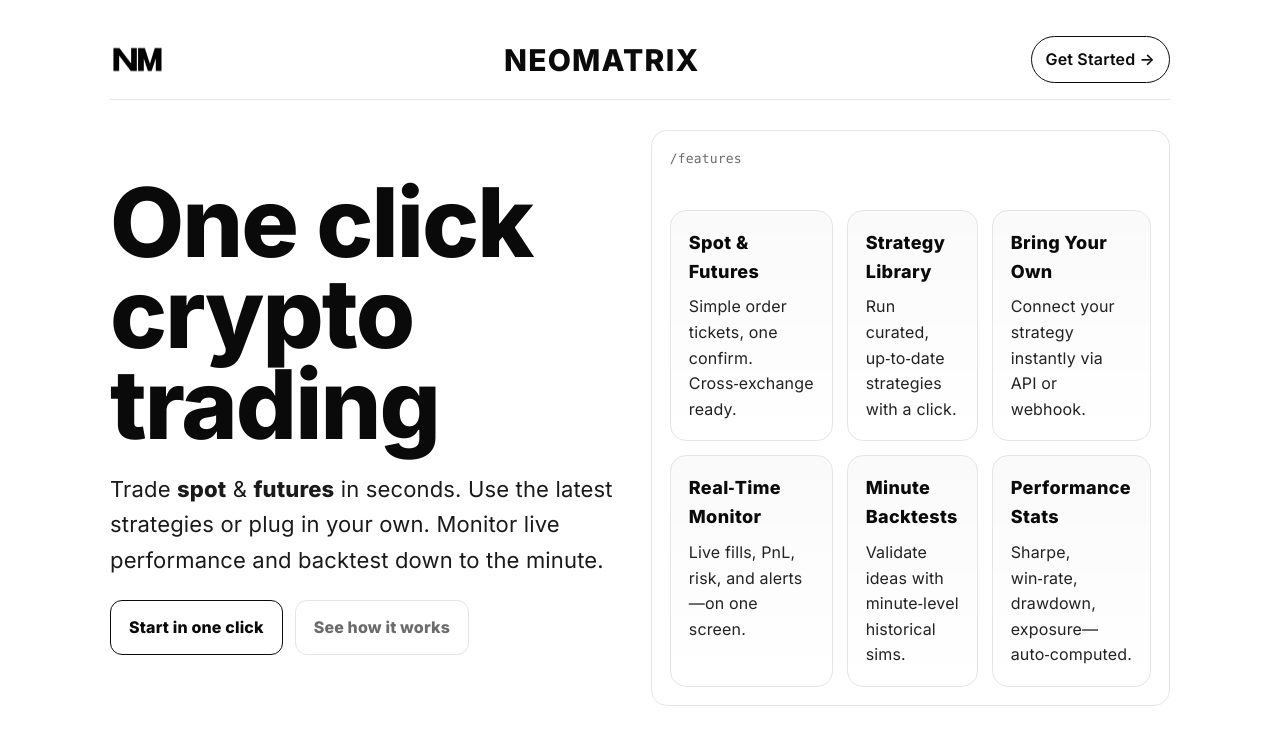
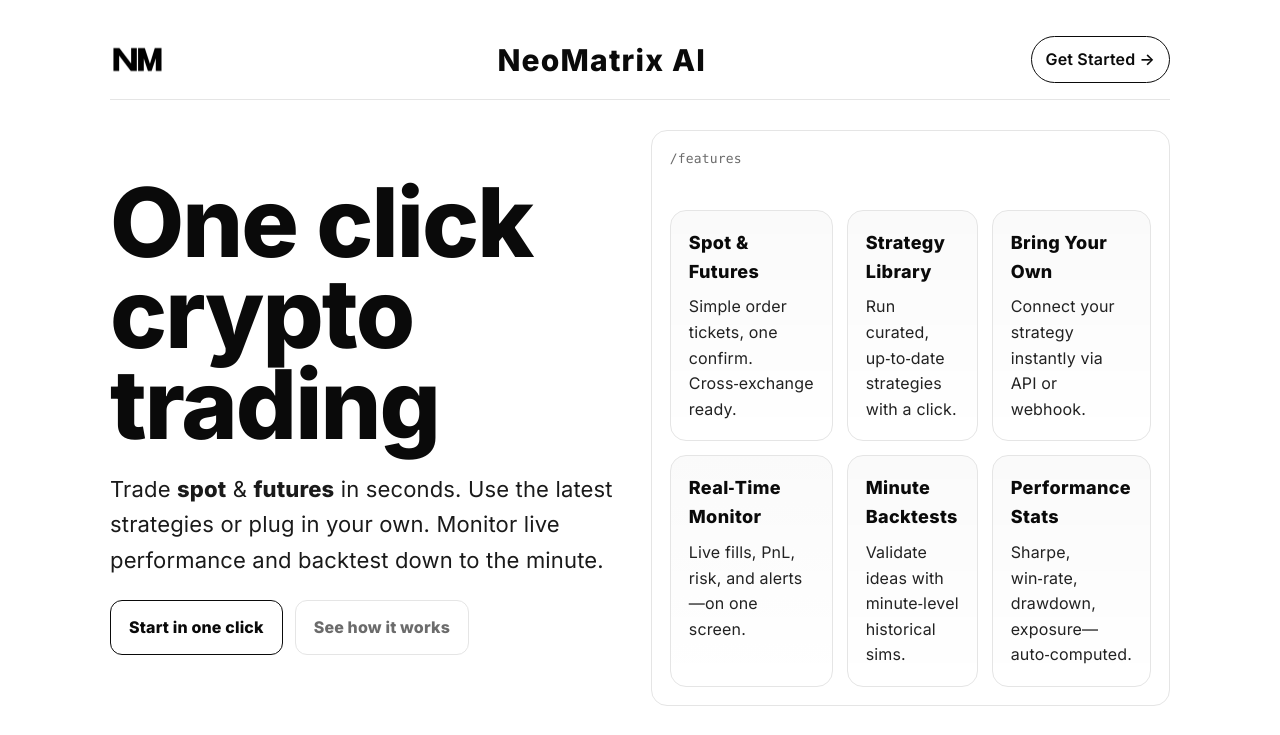
Before and after one commit to NeoMatrixAI/neomatrixai.github.io, a plain HTML site: page index.html in a window 1280 px wide. Shown: the top 735 px of the page. Drawn offline with Linux system fonts and the light colour scheme.

Commit message:
Update index.html

```diff
--- a/index.html
+++ b/index.html
@@ -29,7 +29,7 @@
 
     /* Top Nav */
     .nav { display: flex; align-items: center; justify-content: space-between; gap: 16px; padding: 8px 0 12px; border-bottom: 1px solid var(--line); position: sticky; top: 0; background: rgba(255,255,255,0.8); backdrop-filter: blur(8px); z-index: 10; }
-    .brand-center { font-weight: 800; letter-spacing: 0.04em; font-size: 30px; text-transform: uppercase; }
+    .brand-center { font-weight: 800; letter-spacing: 0.04em; font-size: 30px; text-transform: none; }
     .cta { display: inline-flex; align-items: center; gap: 8px; border: 1px solid var(--fg); padding: 10px 14px; border-radius: 999px; font-weight: 600; transition: transform .08s ease; }
     .cta:hover { transform: translateY(-1px); }
 
@@ -72,7 +72,7 @@
   <div class="wrap">
     <nav class="nav">
       <img src="250711_logo_neomatrix_NM_BK@2x.png" alt="NeoMatrix Logo" style="height:55px; margin-right:8px; vertical-align:middle;">
-      <div class="brand-center">NeoMatrix</div>
+      <div class="brand-center">NeoMatrix AI</div>
       <a class="cta" href="https://github.com/NeoMatrixAI" target="_blank" aria-label="Get started">Get Started →</a>
     </nav>
 
```
